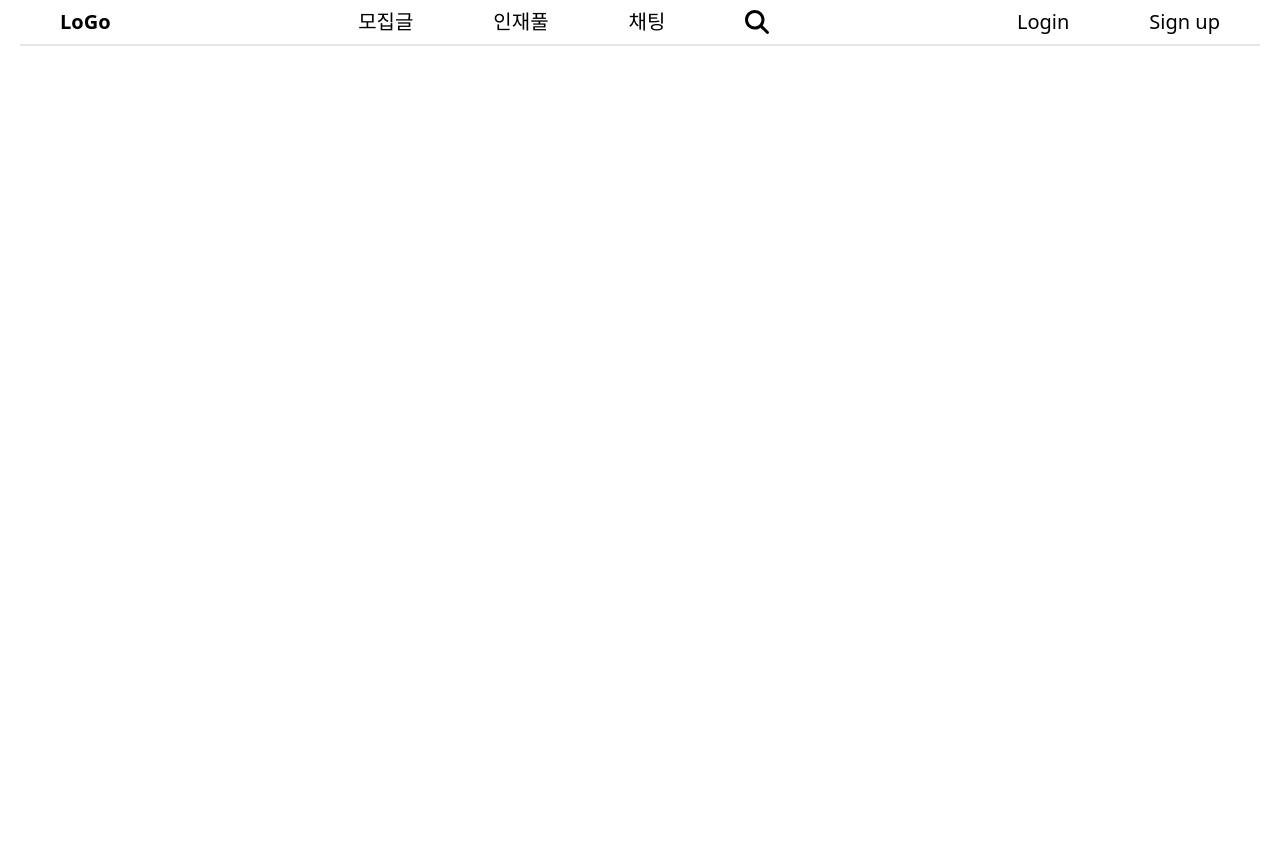
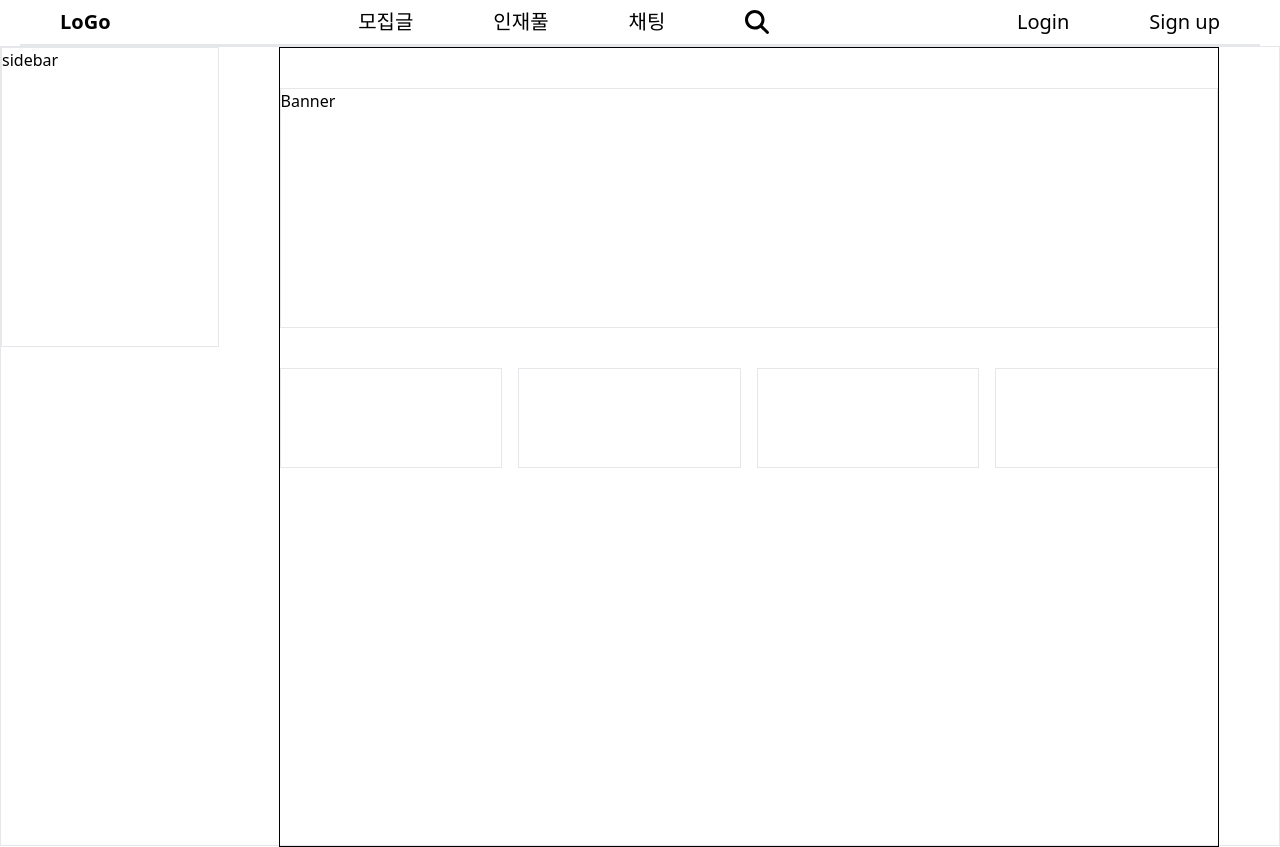
Before and after one commit to HCU-4400WON/hisbee, a React (Create React App) app in the folder src/main/frontend/: page /person in a window 1280 px wide. Before the commit the page ends 800 px from the top, so only its background shows below. Built offline with nearby package versions, Linux system fonts and the light colour scheme.

Commit message:
:art: [#41] person page
person page layout complete

```diff
--- a/src/main/frontend/package.json
+++ b/src/main/frontend/package.json
@@ -16,6 +16,7 @@
     "postcss": "^8.4.21",
     "react": "^18.2.0",
     "react-dom": "^18.2.0",
+    "react-hook-form": "^7.43.1",
     "react-scripts": "5.0.1",
     "styled-components": "^5.3.6",
     "tailwindcss": "^3.2.4",
--- /dev/null
+++ b/src/main/frontend/src/Routes/Person.tsx
@@ -0,0 +1,26 @@
+import tw from "tailwind-styled-components";
+
+const Item = tw.div`
+
+h-[100px]
+ border
+`;
+
+function Person() {
+  return (
+    <div className="flex border  w-screen h-screen">
+      <div className="w-[295px] h-[300px] border">sidebar</div>
+      <div className="h-screen w-full border-black mx-[60px] border flex flex-col">
+        <div className="h-[240px] my-[40px] border">Banner</div>
+        <div className="grid grid-cols-4 gap-4 w-full justify-between">
+          <Item />
+          <Item />
+          <Item />
+          <Item />
+        </div>
+      </div>
+    </div>
+  );
+}
+
+export default Person;
--- a/src/main/frontend/src/components/Router.tsx
+++ b/src/main/frontend/src/components/Router.tsx
@@ -4,6 +4,7 @@ import Post from "Routes/Post";
 import Header from "components/Header";
 import Login from "Routes/Login";
 import SignUp from "Routes/SignUp";
+import Person from "Routes/Person";
 
 function Router() {
   return (
@@ -14,6 +15,7 @@ function Router() {
         <Route path="post" element={<Post />}></Route>
         <Route path="login" element={<Login />}></Route>
         <Route path="signup" element={<SignUp />}></Route>
+        <Route path="person" element={<Person />}></Route>
       </Routes>
     </BrowserRouter>
   );
```
Also changed, not shown: 1 other file (tests, documents, lock files or other folders).
